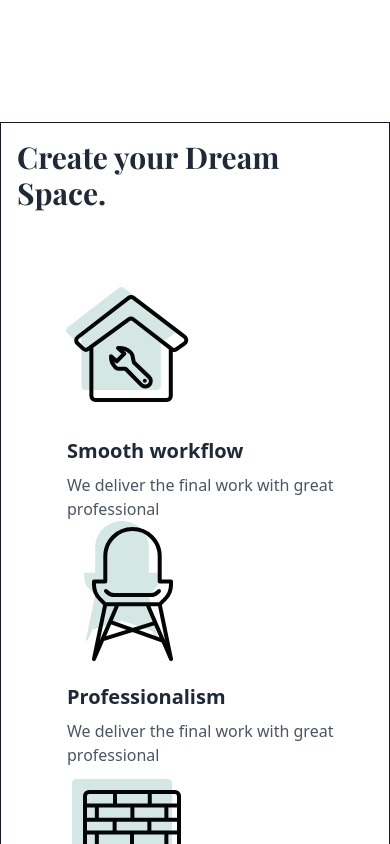
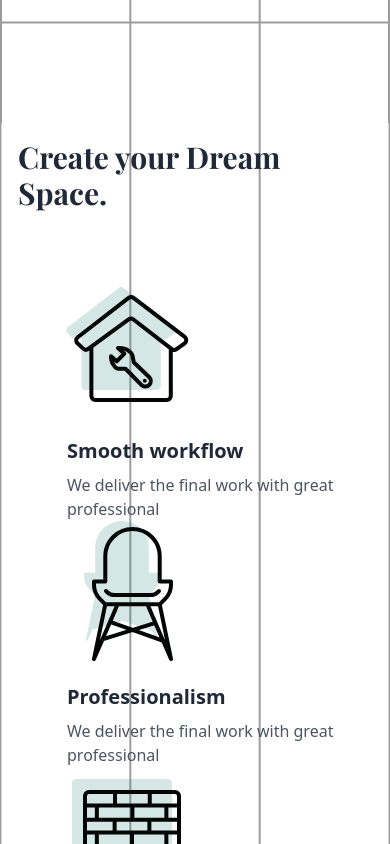
Before and after one commit to Igoraza/interior-, a React (Vite) app: page / in a window 390 px wide. Shown: the part 2000-2844 px from the top of the page. Built offline with nearby package versions, Linux system fonts and the light colour scheme; a web font is replaced by a local one.

Commit message:
add: grid bg addedd

```diff
--- /dev/null
+++ b/src/Components/BlurBackground.tsx
@@ -0,0 +1,6 @@
+
+export default function BlurBackground() {
+  return (
+    <div className='h-96 w-44 rounded-full bg-red-400'/>
+  )
+}
--- a/src/Pages/Home/AmazingHome.tsx
+++ b/src/Pages/Home/AmazingHome.tsx
@@ -1,7 +1,7 @@
 export default function AmazingHome() {
   return (
     <div className="min-h-screen">
-      <div className="border border-gray-800 ">
+      <div className="border border-gray-300 ">
         <div className="flex justify-end p-4">
           <h3 className="text-2xl lg:text-6xl max-w-3xl text-right">
             Amazing Projects from Talented Interior Architects!
--- a/src/Pages/Home/CustomerFeedback.tsx
+++ b/src/Pages/Home/CustomerFeedback.tsx
@@ -1,6 +1,6 @@
 export default function CustomerFeedback() {
   return (
-    <div className="min-h-screen border border-gray-800">
+    <div className="min-h-screen border border-gray-300">
       <div className="bg-white p-4">
         <header className="flex p-2 lg:p-4 mx-auto max-w-4xl justify-between items-center">
           <h3 className="text-2xl lg:text-7xl font-bold max-w-xl">
--- a/src/Pages/Home/DreamSpace.tsx
+++ b/src/Pages/Home/DreamSpace.tsx
@@ -2,10 +2,12 @@ import React from "react";
 
 const DreamSpace: React.FC = () => {
   return (
-    <div className="border border-gray-900 lg:px-16">
+    <div className="border border-t-0 border-gray-300 lg:px-16 min-h-screen">
+      <div className="flex items-center justify-between">
       <h1 className="p-4 text-3xl lg:text-6xl max-w-lg font-bold">
         Create your Dream Space.
       </h1>
+      </div>
 
       <div className="flex flex-wrap justify-center lg:justify-between pl-16 mt-12 mb-12">
         <FeatureCard
--- a/src/Pages/Home/InnovativeDesign.tsx
+++ b/src/Pages/Home/InnovativeDesign.tsx
@@ -3,7 +3,7 @@ import { motion } from "framer-motion";
 
 const InnovativeDesign: React.FC = () => {
   return (
-    <div className="min-h-screen border border-gray-900">
+    <div className="min-h-screen border border-gray-300">
       <div className="flex justify-end p-3 lg:p-5">
         <h2 className="text-7xl max-w-2xl text-right">
           Providing Innovative Interior Design.
--- a/src/index.css
+++ b/src/index.css
@@ -8,6 +8,9 @@ body {
     /* font-optical-sizing: auto; */
     /* font-weight: <weight>; */
     /* font-style: normal; */
+    background-image: linear-gradient(#9c9c9c 0.5px, transparent 0.5px, transparent calc(100% - 0.5px), #9c9c9c calc(100% - 0.5px)), linear-gradient(90deg, #9c9c9c 0.5px, transparent 0.5px, transparent calc(100% - 0.5px), #9c9c9c calc(100% - 0.5px));
+    background-size: 33.333333333333336% 25%;
+    border: 0.1px solid #9c9c9c;
   }
 
 
```
